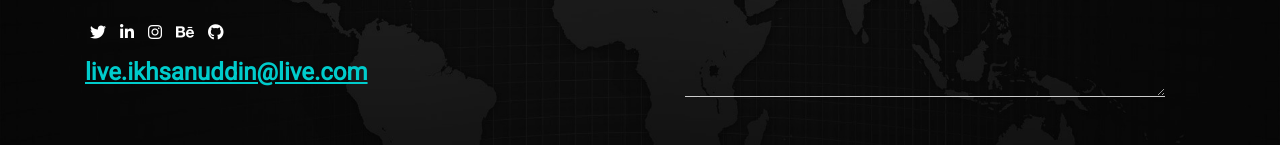
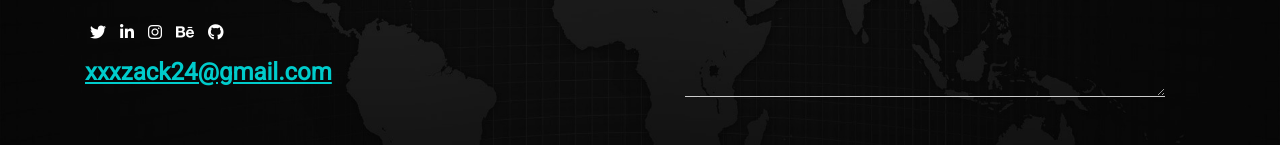
Before and after one commit to thedzakyhidayat/thedzakyhidayat.github.io, a plain HTML site: page index.html in a window 1280 px wide. Shown: the part 3334-3479 px from the top of the page. Drawn offline with nearby package versions, Linux system fonts and the light colour scheme.

Commit message:
Update index.html

```diff
--- a/index.html
+++ b/index.html
@@ -168,7 +168,7 @@
                     <a href="https://www.behance.net/ikhsanuddin"><i class="fa fa-behance" aria-hidden="true"></i></a>
                     <a href="https://github.com/toolazyforname"><i class="fa fa-github" aria-hidden="true"></i></a>
                 </div>
-                <strong><a href="mailto:live.ikhsanuddin@live.com">live.ikhsanuddin@live.com</a></strong>
+                <strong><a href="mailto:xxxzack24@gmail.com">xxxzack24@gmail.com</a></strong>
 
             </div>
 
```
